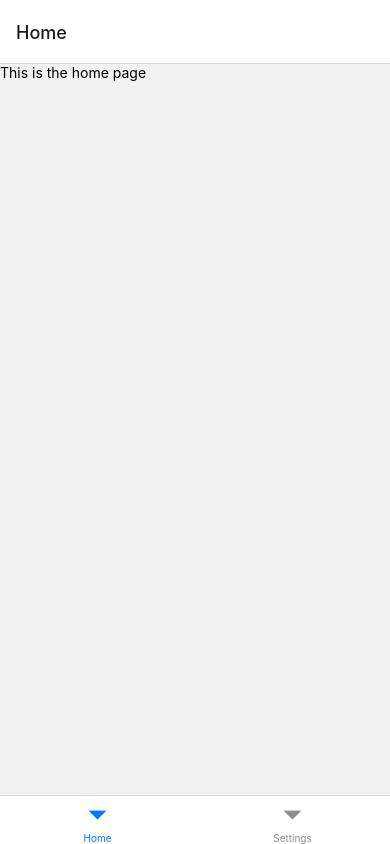
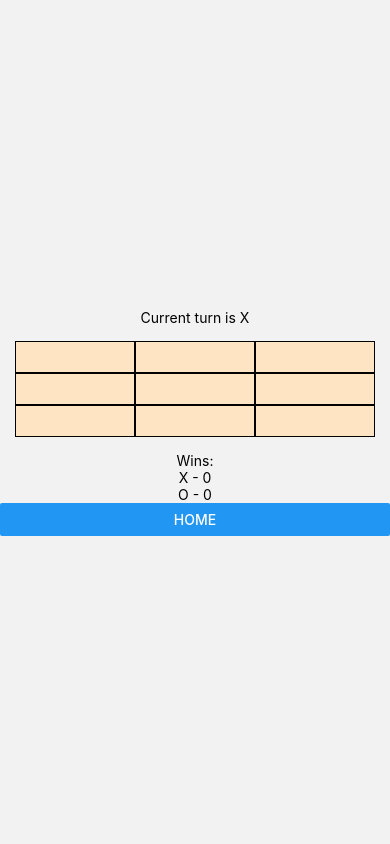
Before and after one commit to garryloopy/TicTacToe, a React Native app: screen /Game in a window 390 px wide. Built offline with nearby package versions, Linux system fonts and the light colour scheme.

Commit message:
Added navigation to working pages such as game page and settings page
Added stack navigation to game page and settings page, alongside working modal on the game page when exiting

```diff
--- a/App.js
+++ b/App.js
@@ -1,29 +1,31 @@
-import {
-  View,
-  Text
-} from "react-native";
-
 import HomePage from "./screens/HomePage";
 import SettingsPage from "./screens/SettingsPage";
-import Game from "./components/game";
+import GamePage from "./screens/GamePage";
 
 import {
   NavigationContainer
 } from '@react-navigation/native';
 import {
-  createBottomTabNavigator
-} from "@react-navigation/bottom-tabs";
+  createStackNavigator
+} from '@react-navigation/stack';
 
-const Tab = createBottomTabNavigator();
+const Stack = createStackNavigator();
+
+const noHeader = {
+  headerShown: false
+};
 
 export default function App() {
 
   return (
     <NavigationContainer>
-      <Tab.Navigator>
-        <Tab.Screen name="Home" component={HomePage} />
-        <Tab.Screen name="Settings" component={SettingsPage} />
-      </Tab.Navigator>
+      <Stack.Navigator>
+        <Stack.Screen name="Home" component={HomePage} />
+        <Stack.Screen name="Settings" component={SettingsPage} />
+        <Stack.Screen name="Game"
+                      component={GamePage}
+                      options={noHeader}/>
+      </Stack.Navigator>
     </NavigationContainer>
   )
 }
--- /dev/null
+++ b/screens/GamePage.jsx
@@ -0,0 +1,68 @@
+import Game from "../components/game"
+import {
+    View,
+    Button,
+    Modal,
+    Text,
+    StyleSheet
+} from "react-native";
+
+import {
+    useState
+} from "react";
+
+const styles = StyleSheet.create(
+    {
+        centeredView: {
+            marginTop: "auto",
+            marginBottom: "auto"
+        },
+        modalView: {
+            margin: 20,
+            backgroundColor: 'white',
+            borderRadius: 20,
+            padding: 35,
+            alignItems: 'center',
+            shadowColor: '#000',
+            shadowOffset: {
+              width: 0,
+              height: 2,
+            },
+            shadowOpacity: 0.25,
+            shadowRadius: 4,
+            elevation: 5,
+        },
+
+    }
+);
+
+export default function GamePage( {navigation} ) {
+    const [modalVisible, setModalVisible] = useState(false);
+
+    const handleOnHomePress = () => {
+        setModalVisible(true);
+    }
+
+    return (
+        <View style={styles.centeredView}>
+            <Modal
+                animationType="slide"
+                visible={modalVisible}
+                transparent={true}
+                onRequestClose={() => setModalVisible(!modalVisible)}>
+
+                <View style={styles.centeredView}>
+                    <View style={styles.modalView}>
+                        <Text>Are you sure you want to go home?</Text>
+                        <Button title="Yes" onPress={() => navigation.navigate("Home")} />
+                        <Button title="No" onPress={() => setModalVisible(!setModalVisible)} />
+                    </View>
+                </View>
+            </Modal>
+
+            <Game />
+            <Button title="Home"
+                    onPress={handleOnHomePress} />
+        </View>
+    )
+}
--- a/screens/HomePage.jsx
+++ b/screens/HomePage.jsx
@@ -1,17 +1,32 @@
 import {
     Button,
     View,
-    Text
+    Text,
+    StyleSheet
 } from "react-native";
 
-import Game from "../components/game";
+const styles = StyleSheet.create({
+    container: {
+        flex: 1,
+        justifyContent: "center",
+        alignItems: "center",
+    },
+    text: {
+        fontSize: 18,
+        marginBottom: 20,
+    },
+});
 
 export default function HomePage( {navigation} ) {
     return (
-        <View>
-            <Text>
+        <View style={styles.container}>
+            <Text style={styles.text}>
                 This is the home page
             </Text>
+            <Button title="Play"
+                    onPress={() => navigation.navigate("Game")}/>
+            <Button title="Settings"
+                    onPress={() => navigation.navigate("Settings")}/>
         </View>
     )
 }
```
